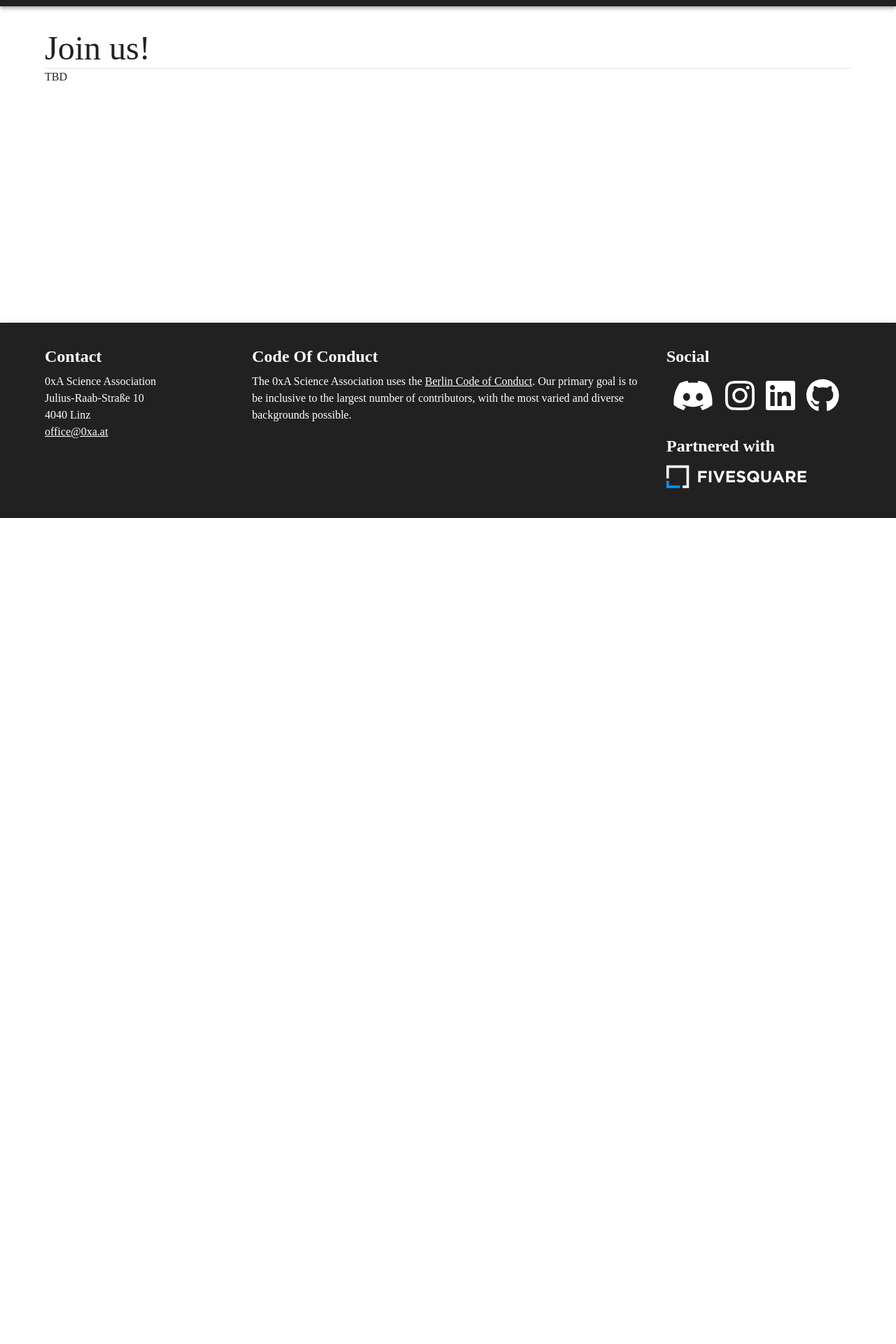
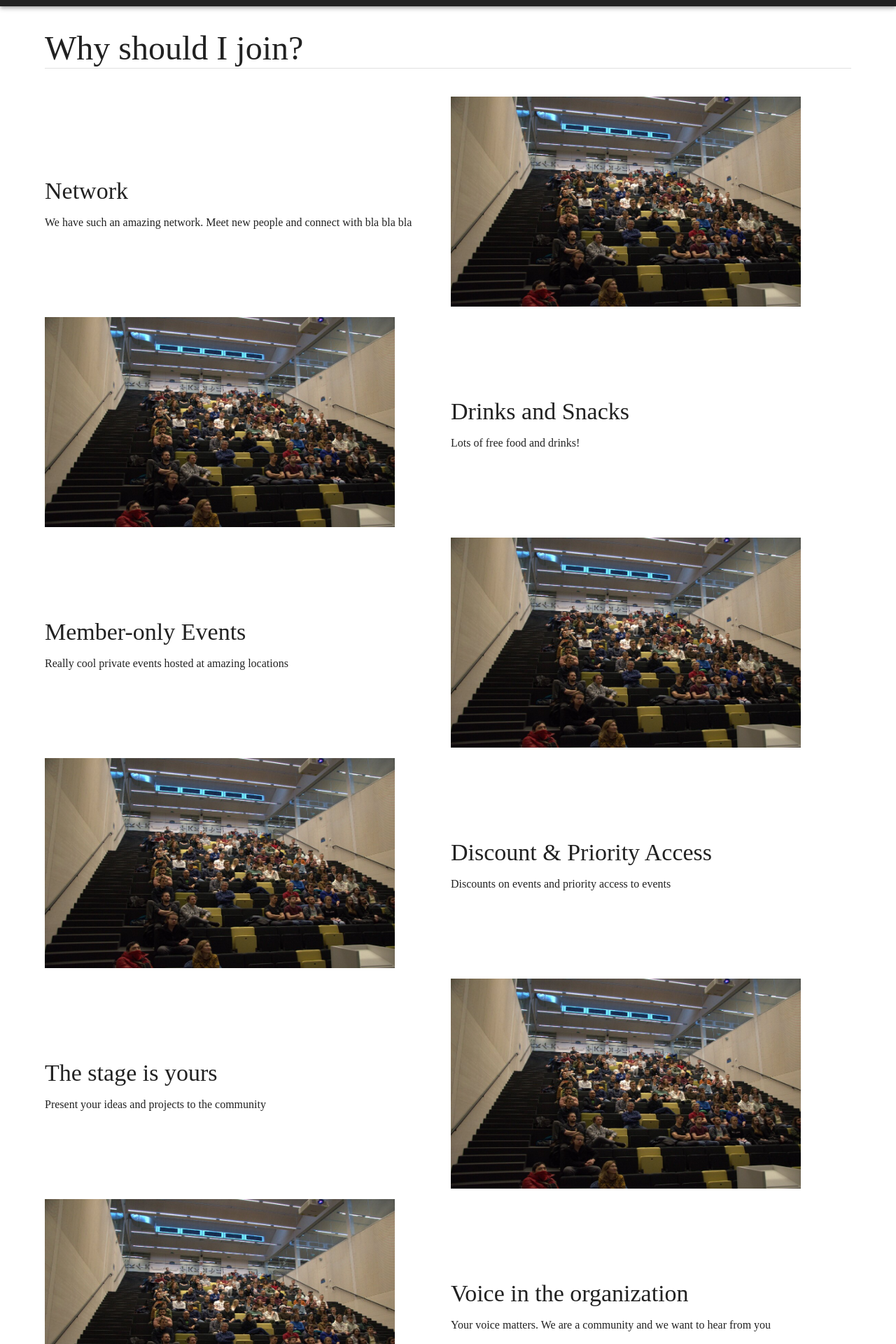
Before and after one commit to 0xa-at/website, a Next.js app: page /join-us in a window 1280 px wide. Shown: the part 60-1980 px from the top of the page at 70% size. Before the commit the page ends 800 px from the top, so only its background shows below. Built offline with nearby package versions, Linux system fonts and the light colour scheme.

Commit message:
feat: add rough structure and first text (will be removed later on)

```diff
--- a/pages/join-us.tsx
+++ b/pages/join-us.tsx
@@ -1,12 +1,88 @@
-import { Box } from "@mui/material";
+import { Box, Grid, Paper, Typography, styled } from "@mui/material";
 import PageHeader from "../components/PageHeader";
+import Image from "next/image";
+
+
+
+const Item = styled(Paper)(({ theme }) => ({
+    backgroundColor: theme.palette.mode === 'dark' ? '#1A2027' : '#fff',
+    ...theme.typography.body2,
+    padding: theme.spacing(1),
+    textAlign: 'center',
+    color: theme.palette.text.secondary,
+}));
 
 export default function JoinUsPage() {
     return (
         <Box>
-            <PageHeader title="Join us!" />
+            <PageHeader title="Why should I join?" />
 
-            TBD
+            <Grid
+                container
+                direction="row-reverse"
+                justifyContent="center"
+                alignItems="center"
+                spacing={1}
+                pt={5}
+            >
+                {/* Network */}
+                <Grid item xs={6}>
+                    <Image src="/images/qc/DSC_2731.jpg" width={500} height={300} alt={"asdf"} />
+                </Grid>
+                <Grid item xs={6}>
+                    <Typography variant="h4" component="h1" gutterBottom>Network</Typography>
+                    We have such an amazing network. Meet new people and connect with bla bla bla
+                </Grid>
+
+                {/* Drinks and Snacks */}
+                <Grid item xs={6}>
+                    <Typography variant="h4" component="h1" gutterBottom>Drinks and Snacks</Typography>
+                    Lots of free food and drinks!
+                </Grid>
+                <Grid item xs={6}>
+                    <Image src="/images/qc/DSC_2731.jpg" width={500} height={300} alt={"asdf"} />
+                </Grid>
+
+                {/* Member-only Events */}
+                <Grid item xs={6}>
+                    <Image src="/images/qc/DSC_2731.jpg" width={500} height={300} alt={"asdf"} />
+                </Grid>
+                <Grid item xs={6}>
+                    <Typography variant="h4" component="h1" gutterBottom>Member-only Events</Typography>
+                    Really cool private events hosted at amazing locations
+                </Grid>
+
+                {/* Discount / Priority Access */}
+                <Grid item xs={6}>
+                    <Typography variant="h4" component="h1" gutterBottom>Discount & Priority Access</Typography>
+                    Discounts on events and priority access to events
+                </Grid>
+                <Grid item xs={6}>
+                    <Image src="/images/qc/DSC_2731.jpg" width={500} height={300} alt={"asdf"} />
+                </Grid>
+
+                {/* Community */}
+                <Grid item xs={6}>
+                    <Image src="/images/qc/DSC_2731.jpg" width={500} height={300} alt={"asdf"} />
+                </Grid>
+                <Grid item xs={6}>
+                    <Typography variant="h4" component="h1" gutterBottom>The stage is yours</Typography>
+                    Present your ideas and projects to the community
+                </Grid>
+
+                {/* Voice in the organization */}
+                <Grid item xs={6}>
+                    <Typography variant="h4" component="h1" gutterBottom>Voice in the organization</Typography>
+                    Your voice matters. We are a community and we want to hear from you
+                </Grid>
+                <Grid item xs={6}>
+                    <Image src="/images/qc/DSC_2731.jpg" width={500} height={300} alt={"asdf"} />
+                </Grid>
+            </Grid>
+
+            {/*  */}
+            <Typography variant="h3" pt={5}>How can I join?</Typography>
+            <Typography variant="body1">It's free. Where's the catch? There's none. We are a non-profit and want to make it accessible for everyone.</Typography>
         </Box>
     )
 }
```
